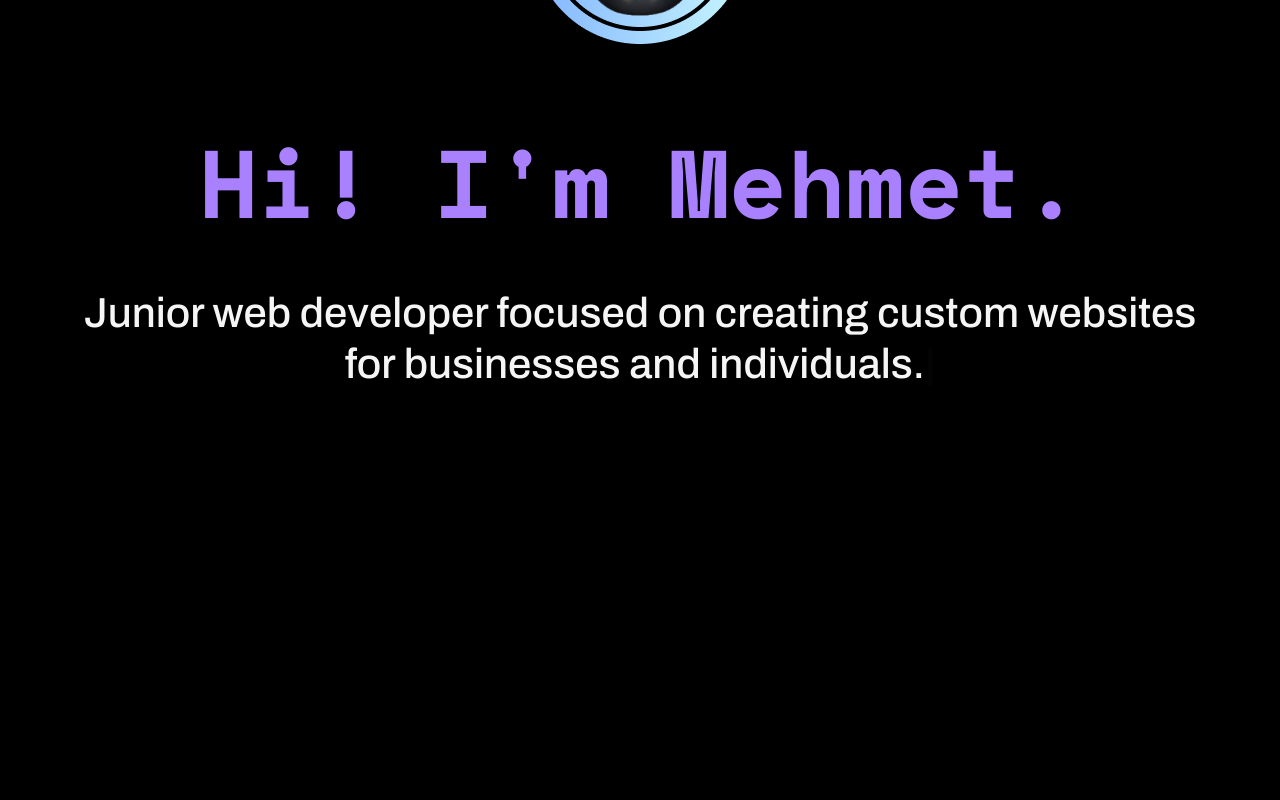
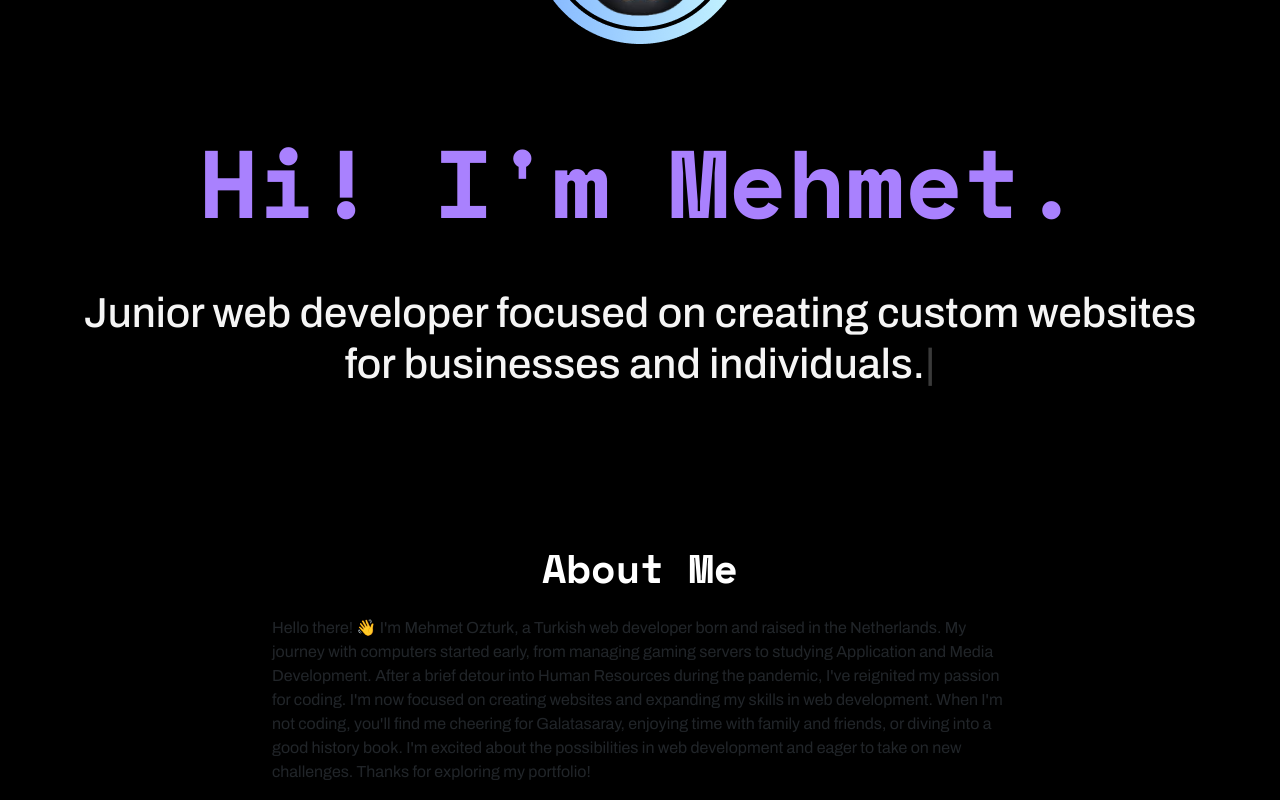
Before and after one commit to memooh/portfolio, a React (Vite) app: page / in a window 1280 px wide. Shown: the part 304-1104 px from the top of the page. Before the commit the page ends 800 px from the top, so only its background shows below. Built offline with nearby package versions, Linux system fonts and the light colour scheme.

Commit message:
hero done, about me started

```diff
--- a/src/App.jsx
+++ b/src/App.jsx
@@ -1,15 +1,16 @@
-import { useState } from 'react'
-import './App.css'
+import { useState } from "react";
+import "./App.css";
 
-import Hero from './components/Hero/Hero'
+import Hero from "./components/Hero/Hero";
+import AboutMe from "./components/AboutMe/AboutMe";
 
 function App() {
-
   return (
     <>
       <Hero />
+      <AboutMe />
     </>
-  )
+  );
 }
 
-export default App
+export default App;
--- /dev/null
+++ b/src/components/AboutMe/AboutMe.css
@@ -0,0 +1,4 @@
+
+.aboutMe h2 {
+    color: #ffffff;
+}
--- /dev/null
+++ b/src/components/AboutMe/AboutMe.jsx
@@ -0,0 +1,20 @@
+import './AboutMe.css'
+
+const AboutMe = () => {
+  return (
+    <section className="aboutMe mt-5">
+      <div className="container">
+        <h2 className="text-center mb-4">About Me</h2>
+        <div className="row">
+          <div className="col-md-8 offset-md-2">
+          <p className="about-content">
+          Hello there! 👋 I'm Mehmet Ozturk, a Turkish web developer born and raised in the Netherlands. My journey with computers started early, from managing gaming servers to studying Application and Media Development. After a brief detour into Human Resources during the pandemic, I've reignited my passion for coding. I'm now focused on creating websites and expanding my skills in web development. When I'm not coding, you'll find me cheering for Galatasaray, enjoying time with family and friends, or diving into a good history book. I'm excited about the possibilities in web development and eager to take on new challenges. Thanks for exploring my portfolio!
+        </p>
+          </div>
+        </div>
+      </div>
+    </section>
+  )
+}
+
+export default AboutMe;
--- a/src/index.css
+++ b/src/index.css
@@ -27,7 +27,7 @@ body {
 }
 
 
-h1 {
+h1, h2, h3 {
   font-family: "Space Mono", monospace;
   font-weight: 700;
   font-size: 2.5rem;
```
